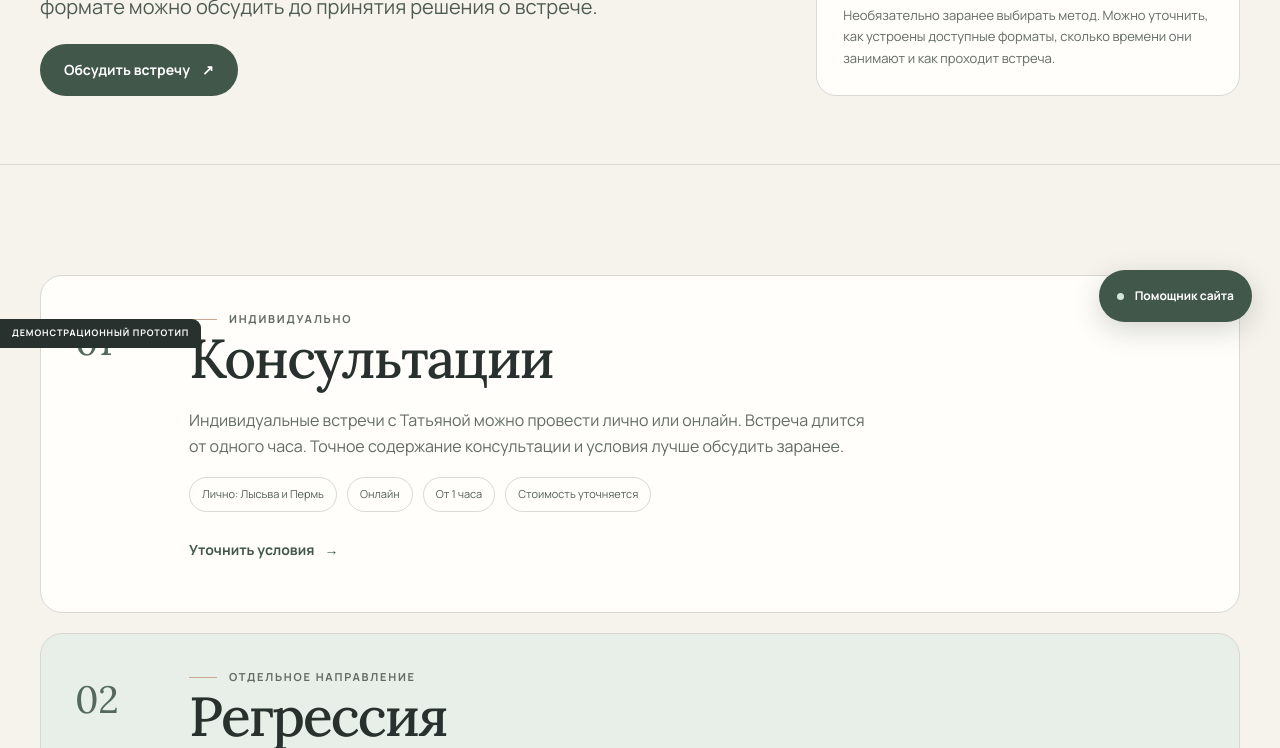
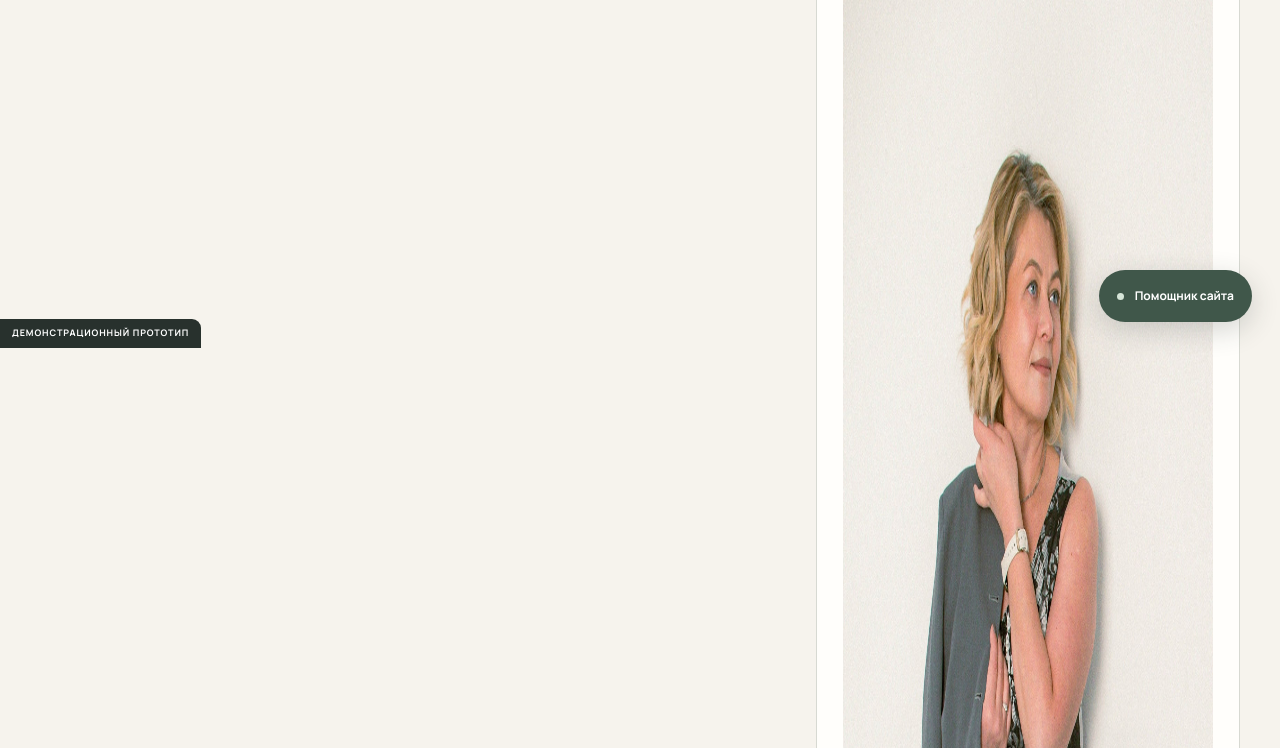
Before and after one commit to Helmslay/Test-web, a plain HTML site: page individual.html in a window 1280 px wide. Shown: the part 452-1200 px from the top of the page. Drawn offline with Linux system fonts and the light colour scheme.

Commit message:
Sync individual page portrait photo

```diff
--- a/individual.html
+++ b/individual.html
@@ -30,7 +30,11 @@
 <section class="subhero"><div class="container">
   <div class="breadcrumbs"><a href="index.html">Главная</a><span>/</span><span>Индивидуальная работа</span></div>
   <div class="subhero-grid"><div><div class="eyebrow">Направления работы</div><h1>Индивидуальная <span style="color:var(--sage-deep);font-style:italic">работа</span></h1><p class="lead">Консультации, регрессия и расстановки. Подробности о каждом формате можно обсудить до принятия решения о встрече.</p><a class="button button-primary" href="contacts.html">Обсудить встречу <span aria-hidden="true">↗</span></a></div>
-  <aside class="subhero-aside"><strong>Можно начать с вопроса</strong><p>Необязательно заранее выбирать метод. Можно уточнить, как устроены доступные форматы, сколько времени они занимают и как проходит встреча.</p></aside></div>
+  <aside class="subhero-aside individual-aside">
+    <img class="individual-aside-photo" src="assets/photos/2-web.jpg" alt="Татьяна Лапина в сером жакете" width="1024" height="1536" loading="lazy" decoding="async">
+    <strong>Можно начать с вопроса</strong>
+    <p>Необязательно заранее выбирать метод. Можно уточнить, как устроены доступные форматы, сколько времени они занимают и как проходит встреча.</p>
+  </aside></div>
 </div></section>
 <section class="section"><div class="container">
   <div class="service-detail-list">
```
